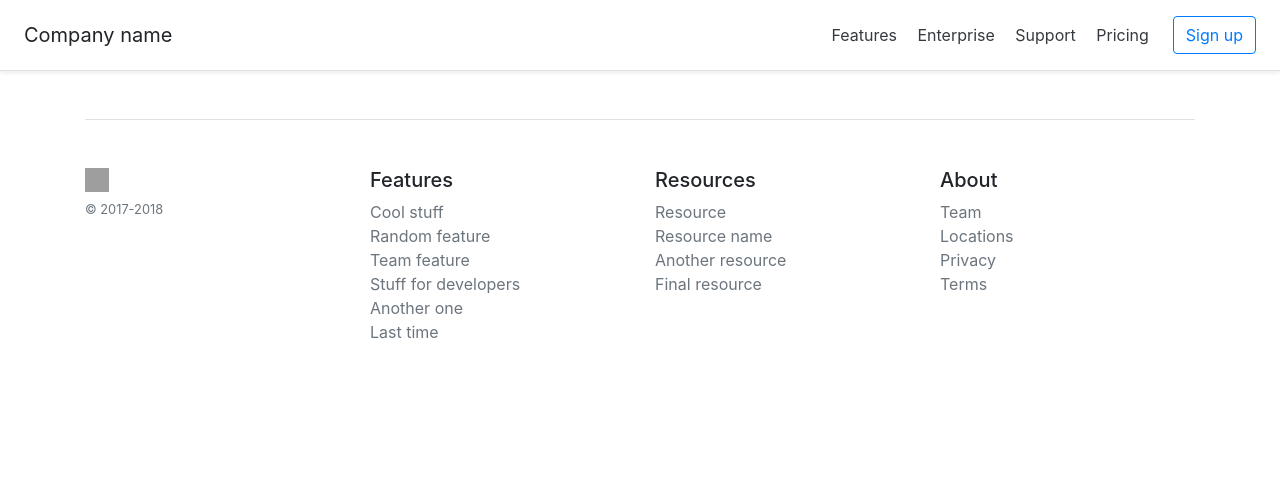
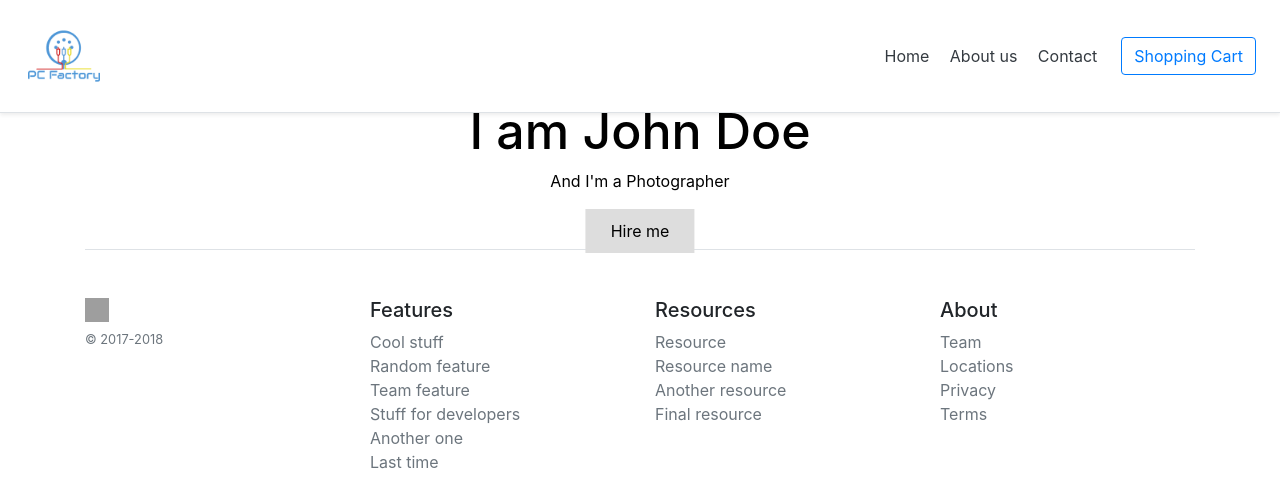
Before and after one commit to EduardoBtz/web-project, a PHP site: page / in a window 1280 px wide. Shown: the top 493 px of the page. Run offline with PHP 8.4, Linux system fonts and the light colour scheme; grey boxes are pictures that could not be loaded.

Commit message:
Home page en proceso

```diff
--- a/PCFactory/index.php
+++ b/PCFactory/index.php
@@ -7,82 +7,40 @@
     <meta name="author" content="">
     <link rel="icon" href="../../../../favicon.ico">
 
-    <title>Pricing example for Bootstrap</title>
+    <title>PCFactory Home</title>
 
     <!-- Bootstrap core CSS -->
     <link href="styles/bootstrap.min.css" rel="stylesheet">
 
     <!-- Custom styles for this template -->
-    <link href="styles/pricing.css" rel="stylesheet">
+    <link href="styles/customStyles.css" rel="stylesheet">
 </head>
 
 <body>
 
 <div class="d-flex flex-column flex-md-row align-items-center p-3 px-md-4 mb-3 bg-white border-bottom shadow-sm">
-    <h5 class="my-0 mr-md-auto font-weight-normal">Company name</h5>
+    <img src="imgs/pcflogo.png" style="height: 80px; width: 80px;" class="my-0 mr-md-auto font-weight-normal"/>
     <nav class="my-2 my-md-0 mr-md-3">
-        <a class="p-2 text-dark" href="#">Features</a>
-        <a class="p-2 text-dark" href="#">Enterprise</a>
-        <a class="p-2 text-dark" href="#">Support</a>
-        <a class="p-2 text-dark" href="#">Pricing</a>
+        <a class="p-2 text-dark" href="#">Home</a>
+        <a class="p-2 text-dark" href="#">About us</a>
+        <a class="p-2 text-dark" href="#">Contact</a>
     </nav>
-    <a class="btn btn-outline-primary" href="#">Sign up</a>
+    <a class="btn btn-outline-primary" href="#">Shopping Cart</a>
 </div>
 
-<!--<div class="pricing-header px-3 py-3 pt-md-5 pb-md-4 mx-auto text-center">-->
-<!--    <h1 class="display-4">Pricing</h1>-->
-<!--    <p class="lead">Quickly build an effective pricing table for your potential customers with this Bootstrap example. It's built with default Bootstrap components and utilities with little customization.</p>-->
-<!--</div>-->
+
+<div class="pricing-header px-3 py-3 pt-md-5 pb-md-4 mx-auto text-center">
+    <div class="welcome-banner">
+        <div class="welcome-text">
+            <h1 style="font-size:50px">I am John Doe</h1>
+            <p>And I'm a Photographer</p>
+            <button>Hire me</button>
+        </div>
+    </div>
+</div>
+
 
 <div class="container">
-<!--    <div class="card-deck mb-3 text-center">-->
-<!--        <div class="card mb-4 shadow-sm">-->
-<!--            <div class="card-header">-->
-<!--                <h4 class="my-0 font-weight-normal">Free</h4>-->
-<!--            </div>-->
-<!--            <div class="card-body">-->
-<!--                <h1 class="card-title pricing-card-title">$0 <small class="text-muted">/ mo</small></h1>-->
-<!--                <ul class="list-unstyled mt-3 mb-4">-->
-<!--                    <li>10 users included</li>-->
-<!--                    <li>2 GB of storage</li>-->
-<!--                    <li>Email support</li>-->
-<!--                    <li>Help center access</li>-->
-<!--                </ul>-->
-<!--                <button type="button" class="btn btn-lg btn-block btn-outline-primary">Sign up for free</button>-->
-<!--            </div>-->
-<!--        </div>-->
-<!--        <div class="card mb-4 shadow-sm">-->
-<!--            <div class="card-header">-->
-<!--                <h4 class="my-0 font-weight-normal">Pro</h4>-->
-<!--            </div>-->
-<!--            <div class="card-body">-->
-<!--                <h1 class="card-title pricing-card-title">$15 <small class="text-muted">/ mo</small></h1>-->
-<!--                <ul class="list-unstyled mt-3 mb-4">-->
-<!--                    <li>20 users included</li>-->
-<!--                    <li>10 GB of storage</li>-->
-<!--                    <li>Priority email support</li>-->
-<!--                    <li>Help center access</li>-->
-<!--                </ul>-->
-<!--                <button type="button" class="btn btn-lg btn-block btn-primary">Get started</button>-->
-<!--            </div>-->
-<!--        </div>-->
-<!--        <div class="card mb-4 shadow-sm">-->
-<!--            <div class="card-header">-->
-<!--                <h4 class="my-0 font-weight-normal">Enterprise</h4>-->
-<!--            </div>-->
-<!--            <div class="card-body">-->
-<!--                <h1 class="card-title pricing-card-title">$29 <small class="text-muted">/ mo</small></h1>-->
-<!--                <ul class="list-unstyled mt-3 mb-4">-->
-<!--                    <li>30 users included</li>-->
-<!--                    <li>15 GB of storage</li>-->
-<!--                    <li>Phone and email support</li>-->
-<!--                    <li>Help center access</li>-->
-<!--                </ul>-->
-<!--                <button type="button" class="btn btn-lg btn-block btn-primary">Contact us</button>-->
-<!--            </div>-->
-<!--        </div>-->
-<!--    </div>-->
-
     <footer class="pt-4 my-md-5 pt-md-5 border-top">
         <div class="row">
             <div class="col-12 col-md">
--- /dev/null
+++ b/PCFactory/styles/customStyles.css
@@ -0,0 +1,33 @@
+.welcome-banner {
+    background-image: linear-gradient(rgba(0, 0, 0, 0.5), rgba(0, 0, 0, 0.5)), url("welcome.jpg");
+    height: 50%;
+    background-position: center;
+    background-repeat: no-repeat;
+    background-size: cover;
+    position: relative;
+}
+
+.welcome-text {
+    text-align: center;
+    position: absolute;
+    top: 50%;
+    left: 50%;
+    transform: translate(-50%, -50%);
+    color: black;
+}
+
+.welcome-text button {
+    border: none;
+    outline: 0;
+    display: inline-block;
+    padding: 10px 25px;
+    color: black;
+    background-color: #ddd;
+    text-align: center;
+    cursor: pointer;
+}
+
+.welcome-text button:hover {
+    background-color: #555;
+    color: white;
+}
```
Also changed, not shown: PCFactory/imgs/pcflogo.png (added), PCFactory/imgs/welcome.jpg (added), PCFactory/styles/welcome.jpg (added), 3 other files.
